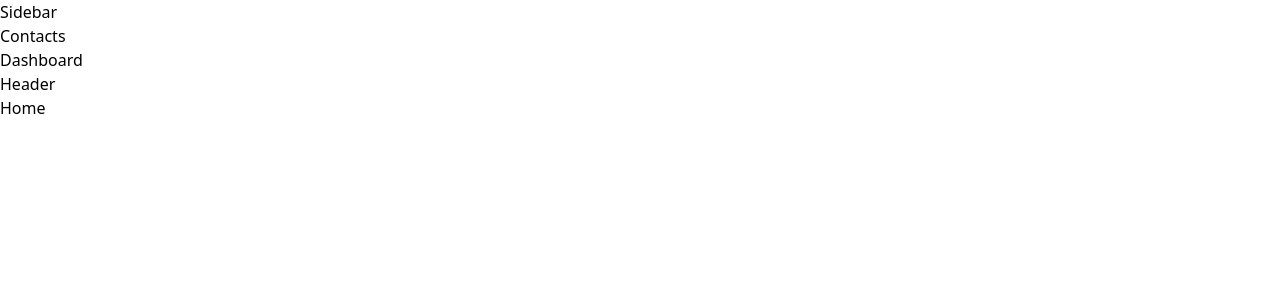
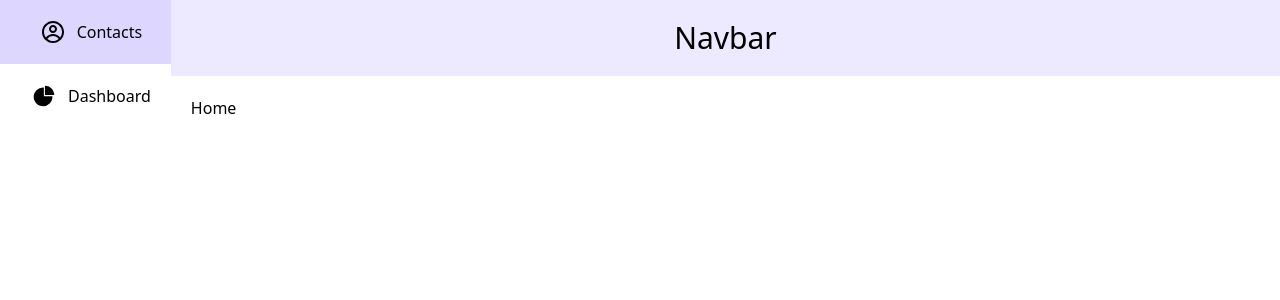
Before and after one commit to 808vita/contacts-with-viz, a React (Create React App) app: page / in a window 1280 px wide. Shown: the top 300 px of the page. Built offline with nearby package versions, Linux system fonts and the light colour scheme.

Commit message:
sidebar --starters

```diff
--- a/src/components/Header.tsx
+++ /dev/null
@@ -1,12 +0,0 @@
-import React from "react";
-/**
- *
- * @returns JSX.Element
- *
- * header component
- */
-const Header: () => JSX.Element = () => {
-  return <div>Header</div>;
-};
-
-export default Header;
--- /dev/null
+++ b/src/components/Navbar.tsx
@@ -0,0 +1,16 @@
+import React from "react";
+/**
+ *
+ * @returns JSX.Element
+ *
+ * Navbar component
+ */
+const Navbar: () => JSX.Element = () => {
+  return (
+    <nav className="bg-violet-100 flex justify-center items-center p-5 ">
+      <span className="text-3xl">Navbar</span>
+    </nav>
+  );
+};
+
+export default Navbar;
--- a/src/components/Sidebar.tsx
+++ /dev/null
@@ -1,18 +0,0 @@
-import React from "react";
-/**
- *
- * @returns JSX.Element
- *
- * side bar component
- */
-const Sidebar: () => JSX.Element = () => {
-  return (
-    <div>
-      Sidebar
-      <p>Contacts</p>
-      <p>Dashboard</p>
-    </div>
-  );
-};
-
-export default Sidebar;
--- /dev/null
+++ b/src/components/sidebars/MenuItems.tsx
@@ -0,0 +1,63 @@
+import React from "react";
+import { useNavigate } from "react-router-dom";
+
+const MenuItems = () => {
+  const navigate = useNavigate();
+
+  return (
+    <div className="flex flex-col justify-center items-center">
+      <div
+        className="flex justify-center items-center p-5 w-full cursor-pointer hover:bg-violet-200"
+        onClick={() => navigate("/contacts")}
+      >
+        <span className="text-2xl mx-3">
+          <svg
+            stroke="currentColor"
+            fill="none"
+            strokeWidth="0"
+            viewBox="0 0 24 24"
+            height="1em"
+            width="1em"
+            xmlns="http://www.w3.org/2000/svg"
+          >
+            <path
+              fillRule="evenodd"
+              clipRule="evenodd"
+              d="M16 9C16 11.2091 14.2091 13 12 13C9.79086 13 8 11.2091 8 9C8 6.79086 9.79086 5 12 5C14.2091 5 16 6.79086 16 9ZM14 9C14 10.1046 13.1046 11 12 11C10.8954 11 10 10.1046 10 9C10 7.89543 10.8954 7 12 7C13.1046 7 14 7.89543 14 9Z"
+              fill="currentColor"
+            ></path>
+            <path
+              fillRule="evenodd"
+              clipRule="evenodd"
+              d="M12 1C5.92487 1 1 5.92487 1 12C1 18.0751 5.92487 23 12 23C18.0751 23 23 18.0751 23 12C23 5.92487 18.0751 1 12 1ZM3 12C3 14.0902 3.71255 16.014 4.90798 17.5417C6.55245 15.3889 9.14627 14 12.0645 14C14.9448 14 17.5092 15.3531 19.1565 17.4583C20.313 15.9443 21 14.0524 21 12C21 7.02944 16.9706 3 12 3C7.02944 3 3 7.02944 3 12ZM12 21C9.84977 21 7.87565 20.2459 6.32767 18.9878C7.59352 17.1812 9.69106 16 12.0645 16C14.4084 16 16.4833 17.1521 17.7538 18.9209C16.1939 20.2191 14.1881 21 12 21Z"
+              fill="currentColor"
+            ></path>
+          </svg>
+        </span>
+        <span>Contacts</span>
+      </div>
+
+      <div
+        className="flex justify-center items-center p-5 w-full cursor-pointer hover:bg-violet-200 "
+        onClick={() => navigate("/dashboard")}
+      >
+        <span className="text-2xl mx-3">
+          <svg
+            stroke="currentColor"
+            fill="currentColor"
+            strokeWidth="0"
+            viewBox="0 0 1024 1024"
+            height="1em"
+            width="1em"
+            xmlns="http://www.w3.org/2000/svg"
+          >
+            <path d="M863.1 518.5H505.5V160.9c0-4.4-3.6-8-8-8h-26a398.57 398.57 0 0 0-282.5 117 397.47 397.47 0 0 0-85.6 127C82.6 446.2 72 498.5 72 552.5S82.6 658.7 103.4 708c20.1 47.5 48.9 90.3 85.6 127 36.7 36.7 79.4 65.5 127 85.6a396.64 396.64 0 0 0 155.6 31.5 398.57 398.57 0 0 0 282.5-117c36.7-36.7 65.5-79.4 85.6-127a396.64 396.64 0 0 0 31.5-155.6v-26c-.1-4.4-3.7-8-8.1-8zM951 463l-2.6-28.2c-8.5-92-49.3-178.8-115.1-244.3A398.5 398.5 0 0 0 588.4 75.6L560.1 73c-4.7-.4-8.7 3.2-8.7 7.9v383.7c0 4.4 3.6 8 8 8l383.6-1c4.7-.1 8.4-4 8-8.6z"></path>
+          </svg>
+        </span>
+        <span className="">Dashboard</span>
+      </div>
+    </div>
+  );
+};
+
+export default MenuItems;
--- /dev/null
+++ b/src/components/sidebars/MobileMenu.tsx
@@ -0,0 +1,18 @@
+import React from "react";
+import MenuItems from "./MenuItems";
+/**
+ *
+ * @returns JSX.Element
+ *
+ * side bar component
+ */
+const MobileMenu: () => JSX.Element = () => {
+  return (
+    <div className="md:hidden">
+      MobileMenu
+      <MenuItems />
+    </div>
+  );
+};
+
+export default MobileMenu;
--- /dev/null
+++ b/src/components/sidebars/SidebarMd.tsx
@@ -0,0 +1,17 @@
+import React from "react";
+import MenuItems from "./MenuItems";
+/**
+ *
+ * @returns JSX.Element
+ *
+ * side bar component
+ */
+const SidebarMd: () => JSX.Element = () => {
+  return (
+    <div className="hidden md:block">
+      <MenuItems />
+    </div>
+  );
+};
+
+export default SidebarMd;
--- a/src/layout/Layout.tsx
+++ b/src/layout/Layout.tsx
@@ -1,6 +1,7 @@
-import React from "react";
-import Sidebar from "../components/Sidebar";
-import Header from "../components/Header";
+import Navbar from "../components/Navbar";
+import MobileMenu from "../components/sidebars/MobileMenu";
+import SidebarMd from "../components/sidebars/SidebarMd";
+
 /**
  *
  * @returns JSX.Element
@@ -11,11 +12,12 @@ import Header from "../components/Header";
  */
 const Layout: ({ children }: any) => JSX.Element = ({ children }) => {
   return (
-    <div>
-      <Sidebar />
-      <div>
-        <Header />
-        {children}
+    <div className="flex flex-col flex-auto h-screen md:flex-row">
+      <MobileMenu />
+      <SidebarMd />
+      <div className="grow">
+        <Navbar />
+        <div className="md:m-5">{children}</div>
       </div>
     </div>
   );
```
